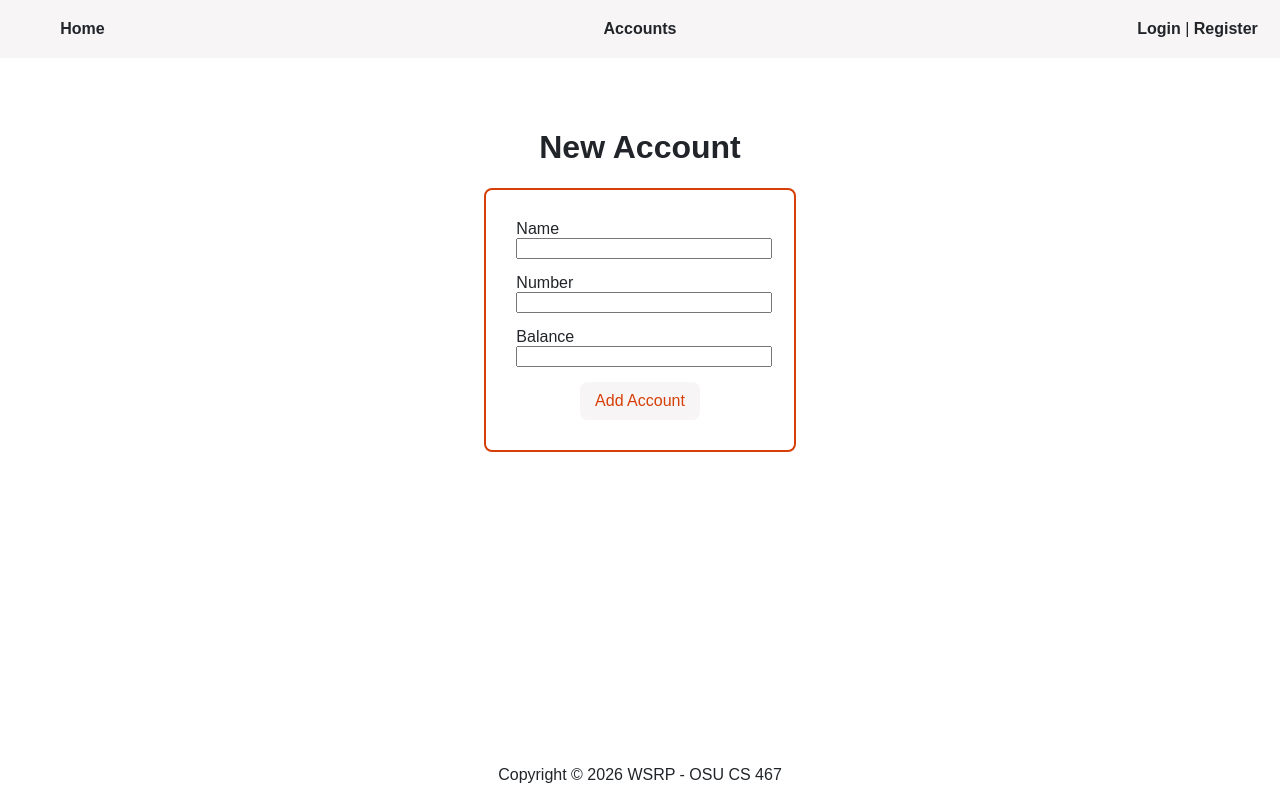
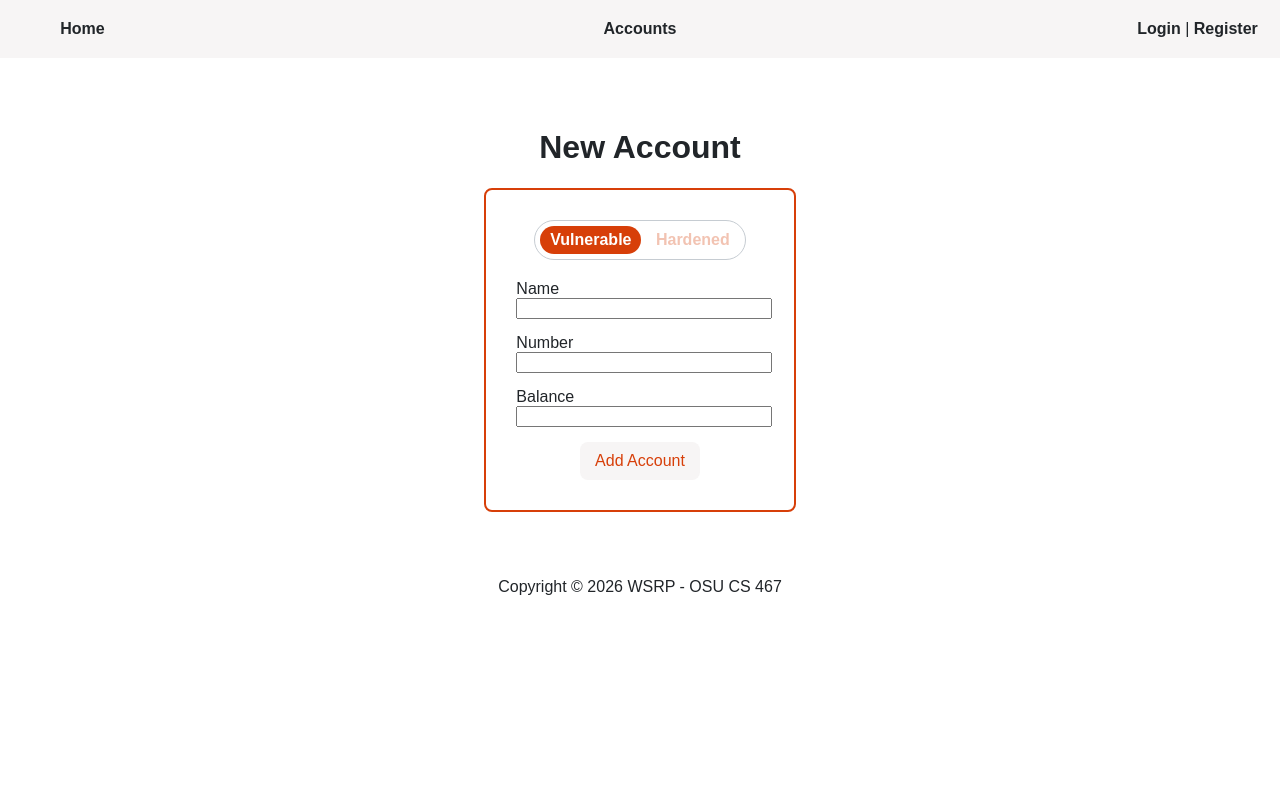
Before and after one commit to burkeOSU/cs467wsrp, a Python web app: template templates/new_account.html in a window 1280 px wide. Run offline with Jinja, Linux system fonts and the light colour scheme; the template is opened without the code that fills it, so the values that code supplies are empty.

Commit message:
Adds security toggle for new account, separates route function into helpers

```diff
--- a/static/css/main.css
+++ b/static/css/main.css
@@ -1,5 +1,7 @@
 body {
     color: #212529;
+    display: flex;
+    flex-direction: column;
     font-family: Arial, Helvetica, sans-serif;
     font-size: 16px;
     margin: 0;
@@ -100,7 +102,7 @@ p {
 }
 
 .warning {
-    border-left: 2px solid #d73f09;
+    border-left: 3px solid #d73f09;
     background-color: #feede7;
 }
 
@@ -146,10 +148,3 @@ p {
     padding: 5px 0;
     text-align: center;
 }
-
-footer {
-    position: absolute;
-    bottom: 0;
-    text-align: center;
-    width: 100%;
-}
--- a/templates/new_account.html
+++ b/templates/new_account.html
@@ -2,6 +2,15 @@
 {% block content %}
     <h1>New Account</h1>
     <form class="form" action="{{ url_for("new_account") }}" method="post">
+        <div class="toggleBtnContainer">
+            <button class="toggleBtn selected" type="button" data-value="vulnerable" disabled>
+                Vulnerable
+            </button>
+            <button class="toggleBtn" type="button" data-value="hardened">
+                Hardened
+            </button>
+        </div>
+        <input type="hidden" id="securityChoice" name="security_choice" value="vulnerable">
         <div class="formDiv">
             <label for="name">Name</label>
             <input type="text id="name" name="name" required />
```
Also changed, not shown: app.py (+55 -30 lines).
